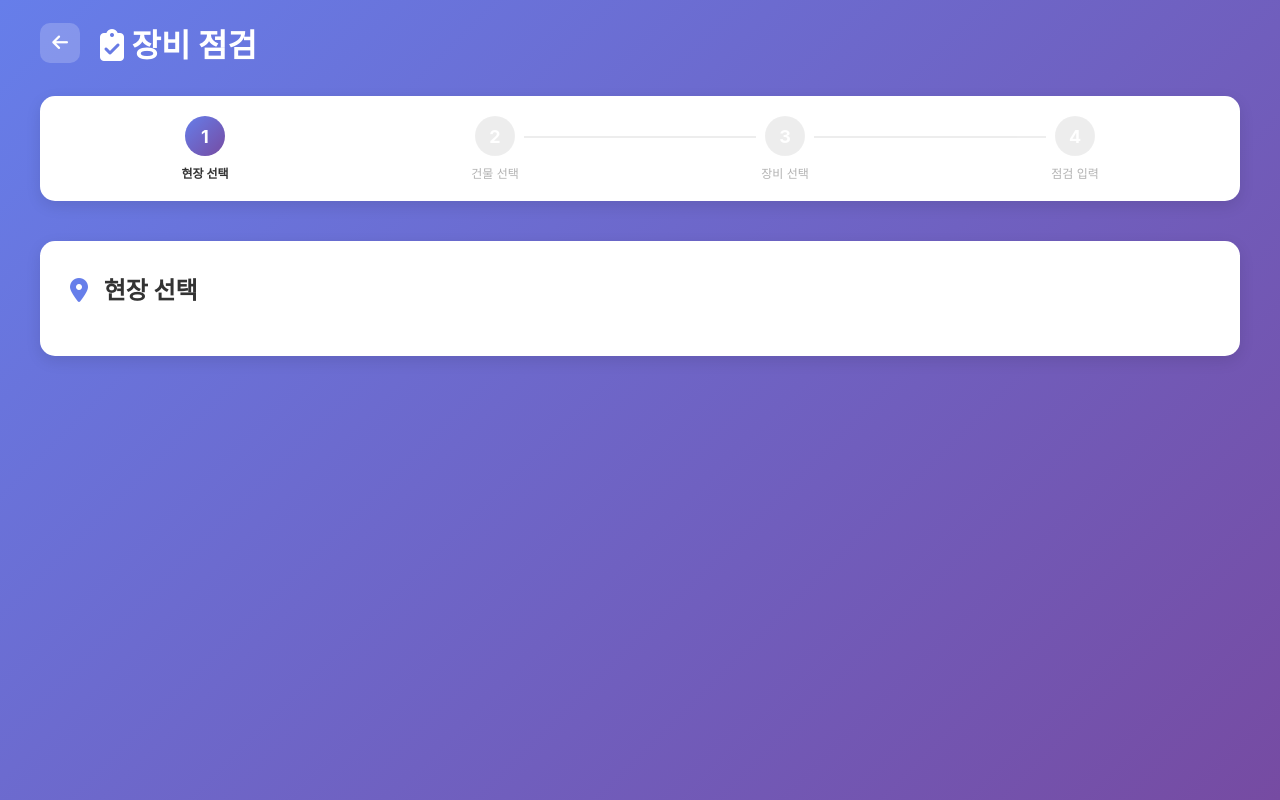
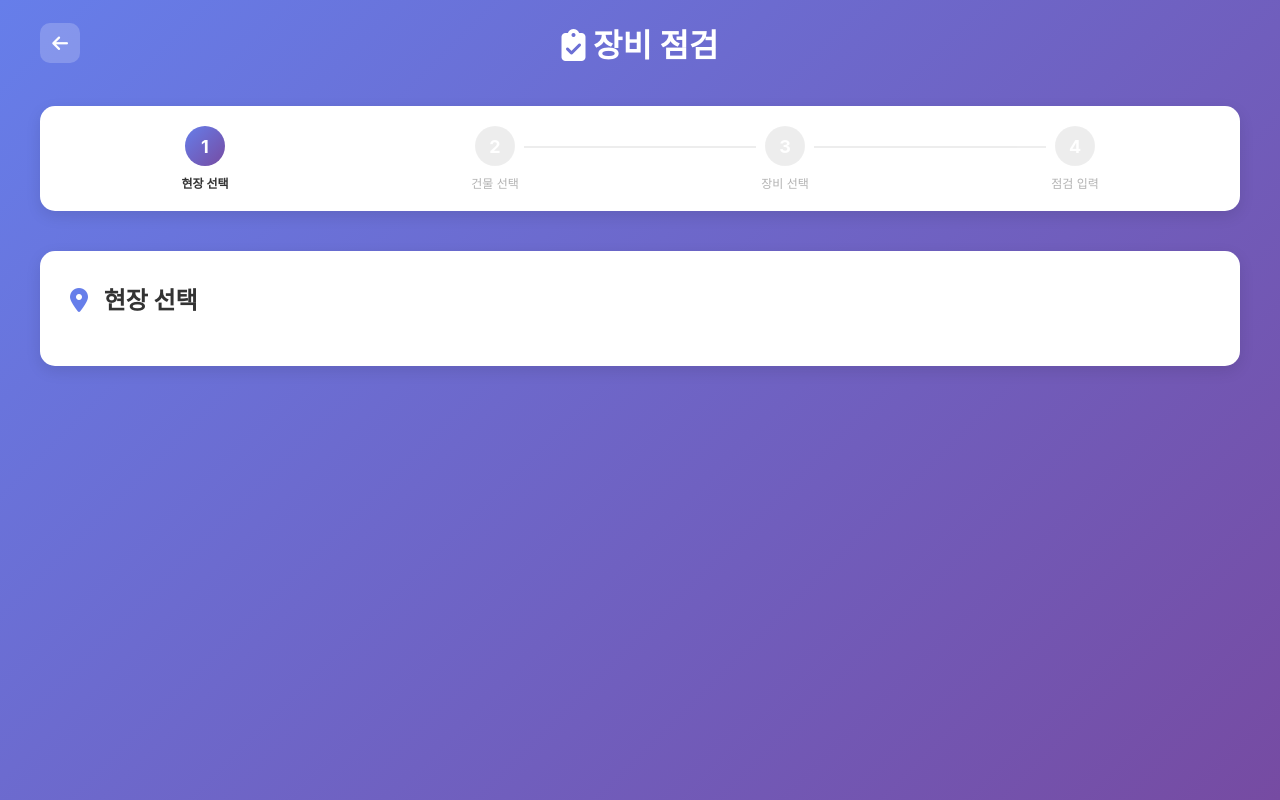
Before and after one commit to NOYORC/hvac-management, a website: page inspection.html in a window 1280 px wide. Drawn offline with Linux system fonts and the light colour scheme; no server answers.

Commit message:
refactor: 헤더 및 뒤로가기 버튼 스타일 통일
- style.css로 .header와 .btn-back 스타일 통합
- 모든 페이지에서 일관된 뒤로가기 버튼 사용
- 중복 CSS 제거 (inspection.css, equipment-history.css, equipment-search.css)
- 절대 위치 지정으로 버튼 위치 통일
- hover 효과 개선

```diff
--- a/css/equipment-history.css
+++ b/css/equipment-history.css
@@ -1,29 +1,4 @@
 /* ===== 정비내역 페이지 스타일 ===== */
-
-.header {
-    display: flex;
-    align-items: center;
-    gap: 20px;
-    margin-bottom: 30px;
-    color: white;
-}
-
-.btn-back {
-    background: rgba(255, 255, 255, 0.2);
-    border: none;
-    color: white;
-    width: 40px;
-    height: 40px;
-    border-radius: 10px;
-    cursor: pointer;
-    font-size: 18px;
-    transition: all 0.3s ease;
-}
-
-.btn-back:hover {
-    background: rgba(255, 255, 255, 0.3);
-    transform: translateX(-5px);
-}
 
 /* ===== 장비 정보 카드 ===== */
 .equipment-info-card {
--- a/css/equipment-search.css
+++ b/css/equipment-search.css
@@ -1,29 +1,4 @@
 /* ===== 장비 검색 페이지 스타일 ===== */
-
-.header {
-    display: flex;
-    align-items: center;
-    gap: 20px;
-    margin-bottom: 30px;
-    color: white;
-}
-
-.btn-back {
-    background: rgba(255, 255, 255, 0.2);
-    border: none;
-    color: white;
-    width: 40px;
-    height: 40px;
-    border-radius: 10px;
-    cursor: pointer;
-    font-size: 18px;
-    transition: all 0.3s ease;
-}
-
-.btn-back:hover {
-    background: rgba(255, 255, 255, 0.3);
-    transform: translateX(-5px);
-}
 
 /* ===== 검색 영역 ===== */
 .search-section {
--- a/css/inspection.css
+++ b/css/inspection.css
@@ -1,29 +1,4 @@
 /* ===== 점검 페이지 전용 스타일 ===== */
-
-.header {
-    display: flex;
-    align-items: center;
-    gap: 20px;
-    margin-bottom: 30px;
-    color: white;
-}
-
-.btn-back {
-    background: rgba(255, 255, 255, 0.2);
-    border: none;
-    color: white;
-    width: 40px;
-    height: 40px;
-    border-radius: 10px;
-    cursor: pointer;
-    font-size: 18px;
-    transition: all 0.3s ease;
-}
-
-.btn-back:hover {
-    background: rgba(255, 255, 255, 0.3);
-    transform: translateX(-5px);
-}
 
 /* ===== 진행 단계 ===== */
 .progress-steps {
--- a/css/style.css
+++ b/css/style.css
@@ -20,10 +20,37 @@ body {
 
 /* ===== 헤더 ===== */
 .header {
+    position: relative;
     text-align: center;
     margin-bottom: 40px;
     color: white;
 }
+
+/* 뒤로가기 버튼 */
+.btn-back {
+    position: absolute;
+    left: 0;
+    top: 50%;
+    transform: translateY(-50%);
+    background: rgba(255, 255, 255, 0.2);
+    border: none;
+    color: white;
+    width: 40px;
+    height: 40px;
+    border-radius: 10px;
+    cursor: pointer;
+    font-size: 18px;
+    transition: all 0.3s ease;
+    display: flex;
+    align-items: center;
+    justify-content: center;
+}
+
+.btn-back:hover {
+    background: rgba(255, 255, 255, 0.3);
+    transform: translateY(-50%) translateX(-5px);
+}
+
 
 .logo {
     display: flex;
```
